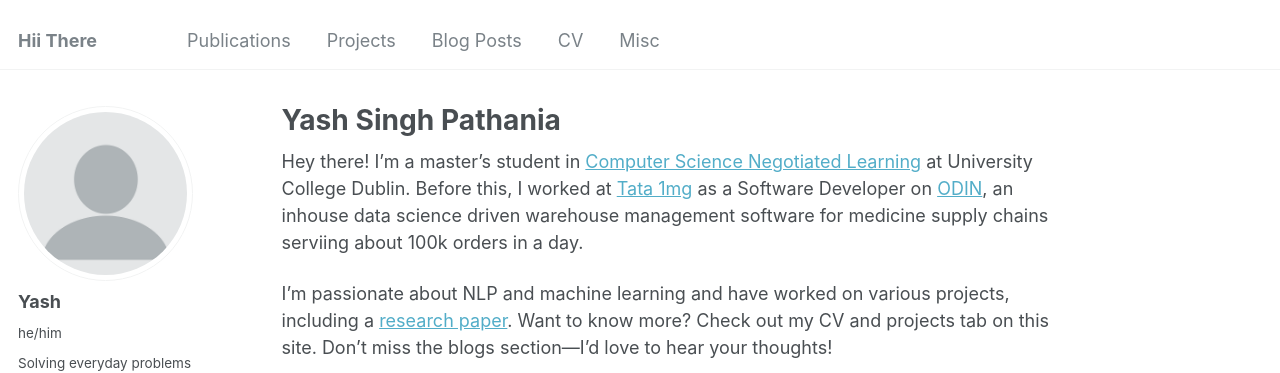
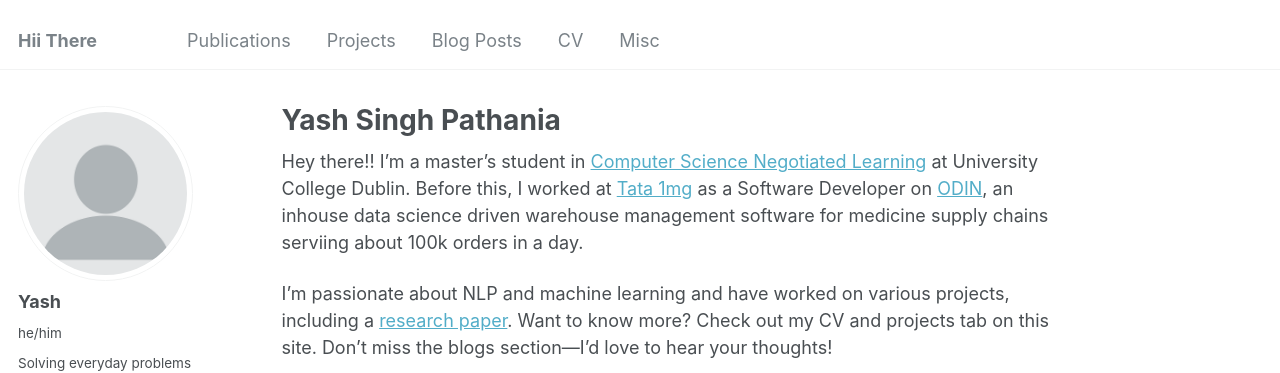
Before and after one commit to Yash-Singh-Pathania/yash-singh-pathania.github.io, a Jekyll site: the page built from _pages/about.md, in a window 1280 px wide and 1142 px high. Shown: the top 373 px of the window. Built offline with Jekyll 4.4.1, drawn with Linux system fonts in a browser that asks for light colours.

Commit message:
Upated Resume

```diff
--- a/_pages/about.md
+++ b/_pages/about.md
@@ -7,7 +7,7 @@
   - /about.html
 ---
 
-Hey there! I'm a master's student in [Computer Science Negotiated Learning](https://hub.ucd.ie/usis/!W_HU_MENU.P_PUBLISH?p_tag=PROG&MAJR=T150) at University College Dublin. Before this, I worked at [Tata 1mg](https://www.1mg.com/aboutUs?wpsrc=Google+Organic+Search) as a Software Developer on [ODIN](https://odin.1mg.com/login), an inhouse  data science driven warehouse management software for medicine supply chains serviing about 100k orders in a day.
+Hey there!! I'm a master's student in [Computer Science Negotiated Learning](https://hub.ucd.ie/usis/!W_HU_MENU.P_PUBLISH?p_tag=PROG&MAJR=T150) at University College Dublin. Before this, I worked at [Tata 1mg](https://www.1mg.com/aboutUs?wpsrc=Google+Organic+Search) as a Software Developer on [ODIN](https://odin.1mg.com/login), an inhouse  data science driven warehouse management software for medicine supply chains serviing about 100k orders in a day.
 
 I'm passionate about NLP and machine learning and have worked on various projects, including a [research paper](https://www.techscience.com/cmc/v70n3/44965). Want to know more? Check out my CV and projects tab on this site. Don’t miss the blogs section—I’d love to hear your thoughts!
 
```
Also changed, not shown: 1 other file.
